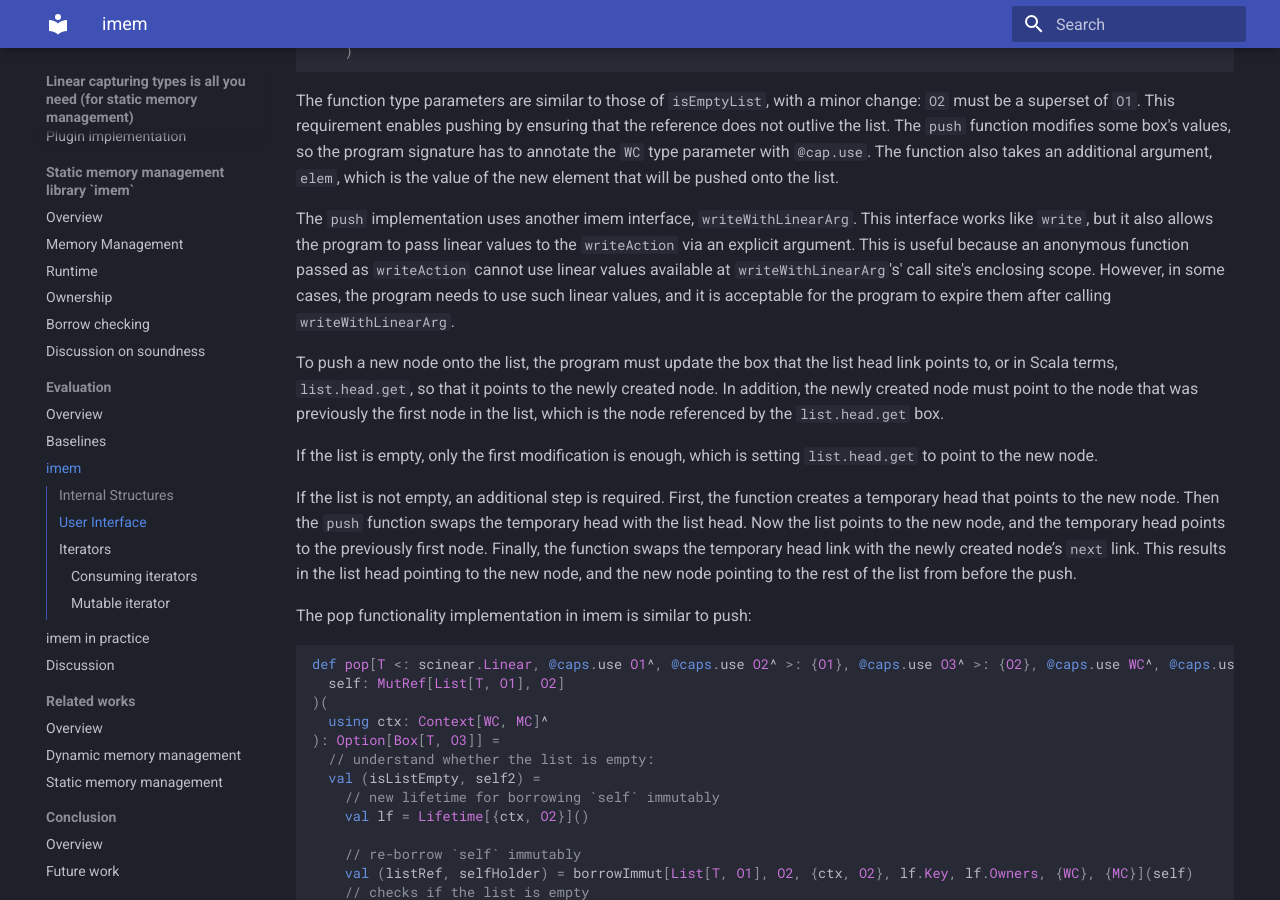
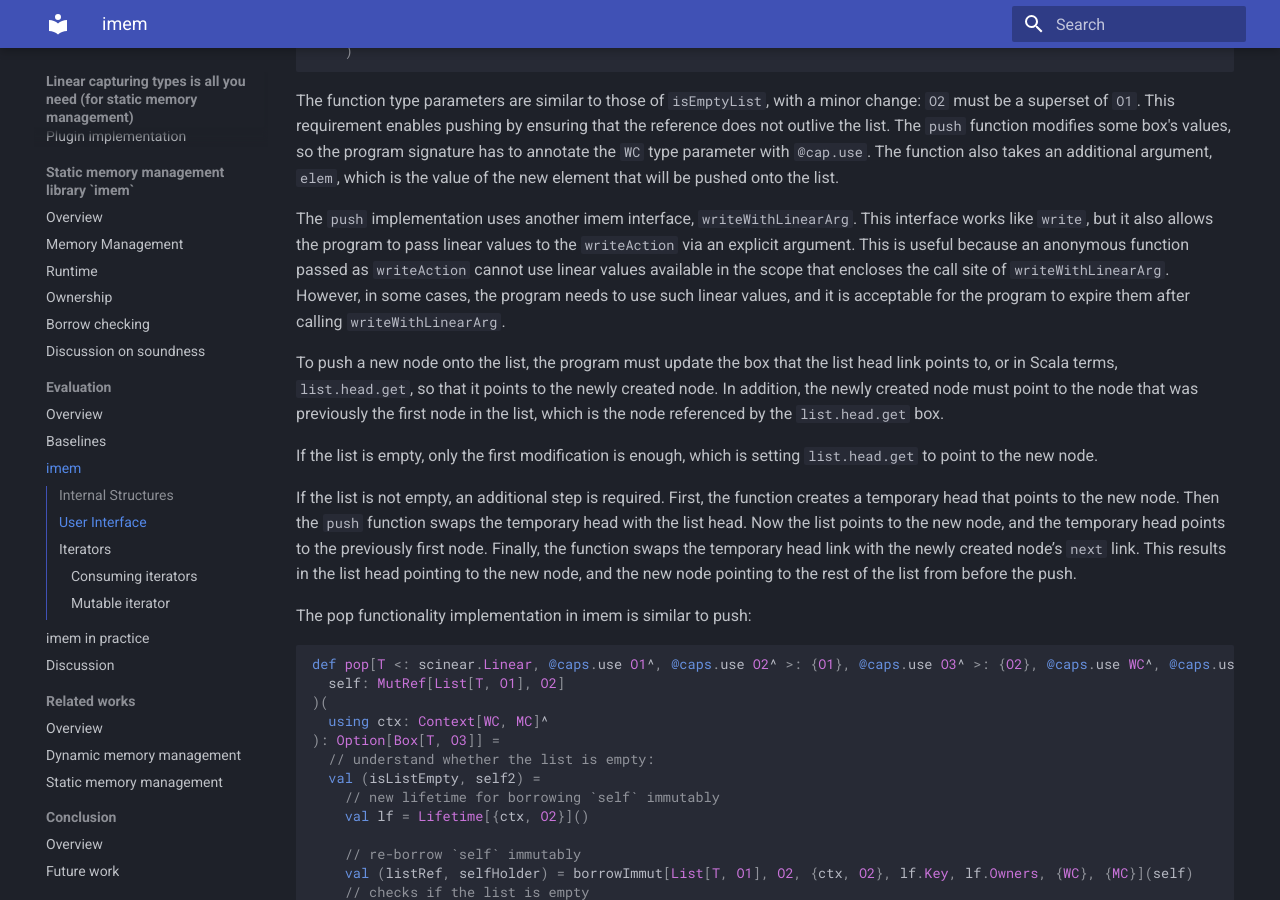
Before and after one commit to amsen20/masters-thesis, an MkDocs documentation site: the page built from docs/evaluation/imem.md, in a window 1280 px wide and 900 px high, scrolled down 4475 px. Built offline with MkDocs 1.6.1 and Material for MkDocs 9.7.7, drawn with Linux system fonts in a browser that asks for light colours.

Commit message:
Update docs/evaluation/imem.md
Co-authored-by: Ondřej Lhoták <olhotak@uwaterloo.ca>

```diff
--- a/docs/evaluation/imem.md
+++ b/docs/evaluation/imem.md
@@ -218,7 +218,7 @@ The function also takes an additional argument, `elem`, which is the value of th
 
 The `push` implementation uses another imem interface, `writeWithLinearArg`.
 This interface works like `write`, but it also allows the program to pass linear values to the `writeAction` via an explicit argument.
-This is useful because an anonymous function passed as `writeAction` cannot use linear values available at `writeWithLinearArg`'s' call site's enclosing scope.
+This is useful because an anonymous function passed as `writeAction` cannot use linear values available in the scope that encloses the call site of `writeWithLinearArg`.
 However, in some cases, the program needs to use such linear values, and it is acceptable for the program to expire them after calling `writeWithLinearArg`.
 
 To push a new node onto the list, the program must update the box that the list head link points to, or in Scala terms, `list.head.get`, so that it points to the newly created node.
```
